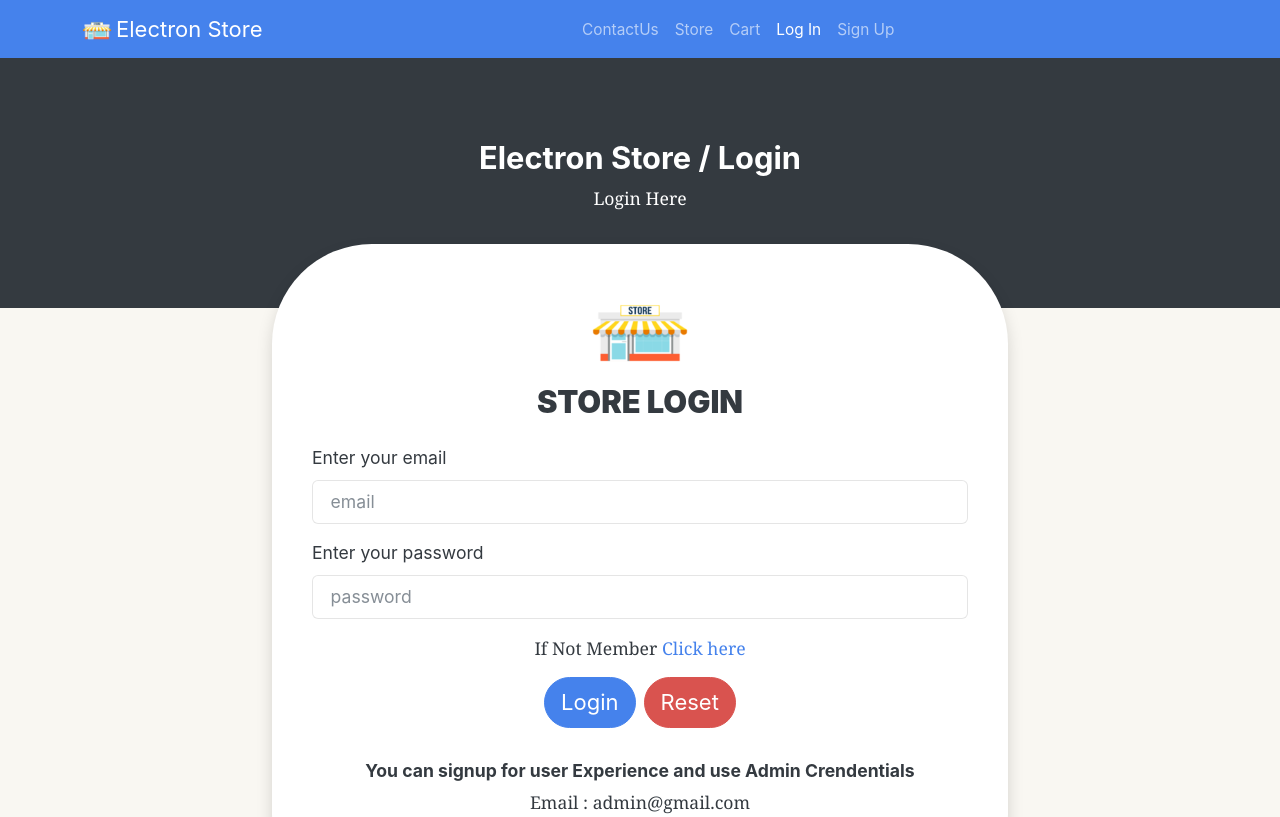
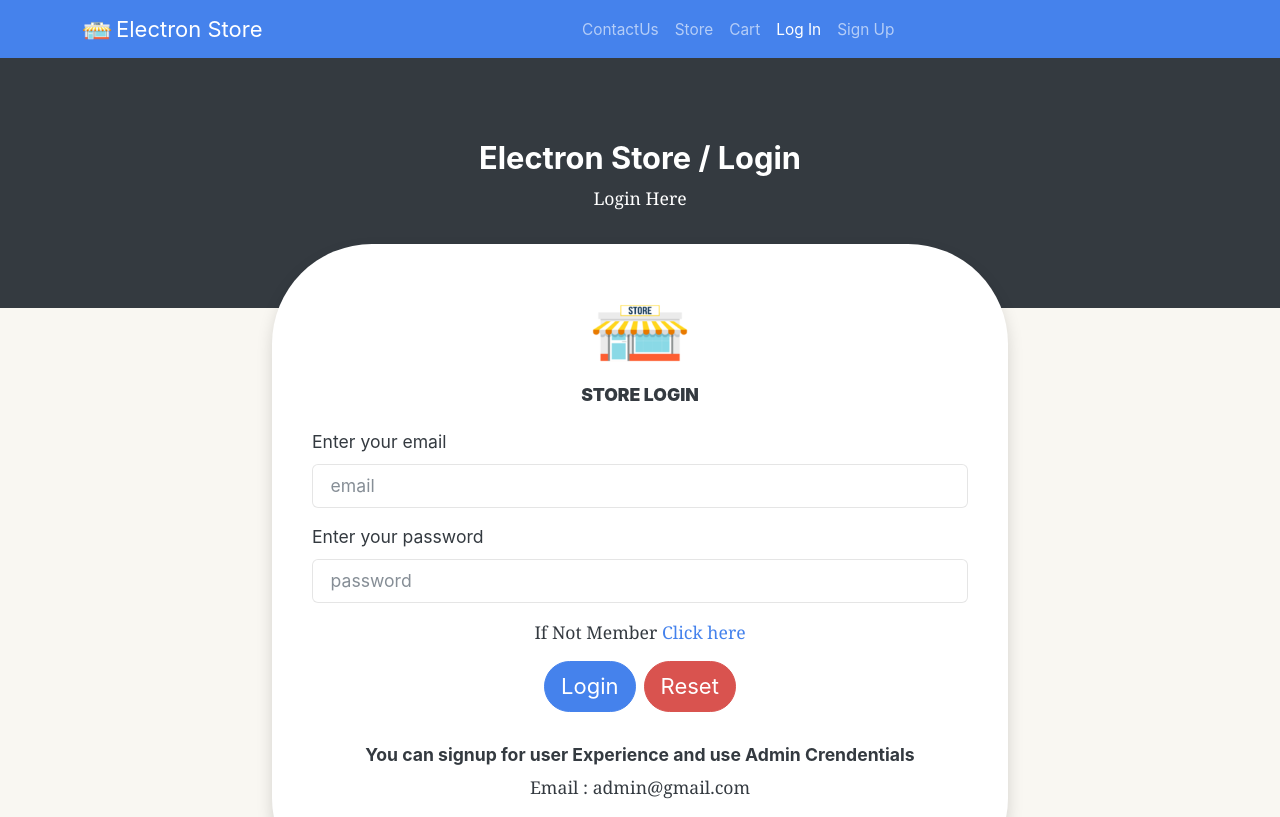
Before and after one commit to proNeel02/UpdatedElectronStore, a React (Create React App) app: page /login in a window 1280 px wide. Shown: the top 817 px of the page. Built offline with nearby package versions, Linux system fonts and the light colour scheme.

Commit message:
font size

```diff
--- a/src/componets/Login.jsx
+++ b/src/componets/Login.jsx
@@ -99,7 +99,6 @@ const Login = () => {
             };
           });
           toast.error("Unble to Loggin!");
-
         })
         .finally(() => {
           setLoading(() => false);
@@ -117,7 +116,6 @@ const Login = () => {
 
     return (
       <>
-
         <Container>
           <Row>
             <Col
@@ -144,9 +142,9 @@ const Login = () => {
                       alt=""
                     />
                   </Container>
-                  <h3 className="mb-4 text-center text-uppercase">
+                  <h6 className="mb-4 text-center text-uppercase">
                     <b>Store Login</b>
-                  </h3>
+                  </h6>
 
                   <Alert
                     variant="danger"
@@ -226,13 +224,16 @@ const Login = () => {
                 </Card.Body>
 
                 <Card className="text-center border-0">
-                <Card.Body>
-                  <h6> You can signup for user Experience and use Admin Crendentials</h6>
-                  <p>Email : admin@gmail.com</p>
-                  <p>password : admin123</p>
-                </Card.Body>
-              </Card>
-
+                  <Card.Body>
+                    <h6>
+                      {" "}
+                      You can signup for user Experience and use Admin
+                      Crendentials
+                    </h6>
+                    <p>Email : admin@gmail.com</p>
+                    <p>password : admin123</p>
+                  </Card.Body>
+                </Card>
               </Card>
             </Col>
           </Row>
--- a/src/componets/SignUp.jsx
+++ b/src/componets/SignUp.jsx
@@ -178,9 +178,9 @@ const SignUp = () => {
                       alt=""
                     />
                   </Container>
-                  <h3 className="mb-4 text-center text-uppercase">
+                  <h6 className="mb-4 text-center text-uppercase">
                     <b>Store SignUp</b>
-                  </h3>
+                  </h6>
 
                   <Form noValidate onSubmit={formSubmit}>
                     {/* Name Field */}
```
